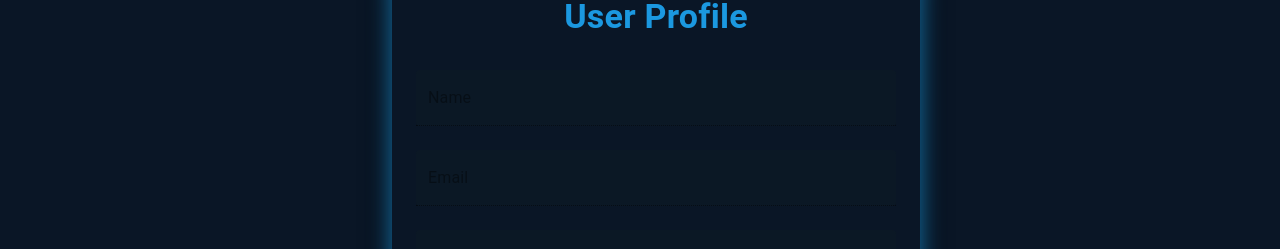
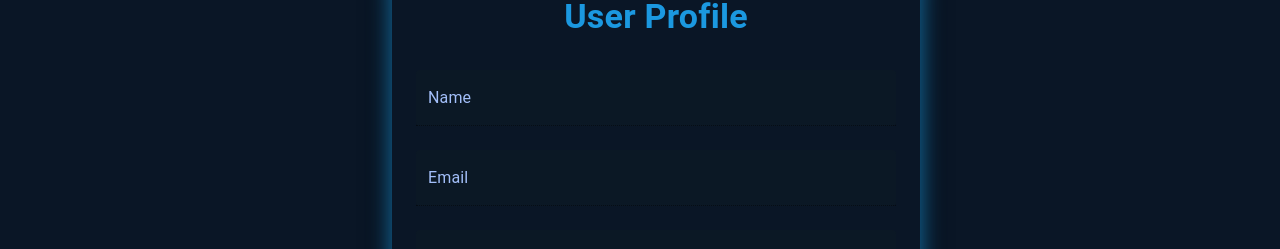
Before and after one commit to Gajindu-Gunarathna/vehicle-service, a React (Create React App) app: page /profile in a window 1280 px wide. Shown: the part 306-555 px from the top of the page. Built offline with nearby package versions, Linux system fonts and the light colour scheme.

Commit message:
userdoen

```diff
--- a/src/components/UserProfile.js
+++ b/src/components/UserProfile.js
@@ -122,6 +122,19 @@ export default function UserProfile() {
               bgcolor: "#0D1B2A",
               borderRadius: 1,
               "& .MuiInputLabel-root": { color: "#A3BFFA" },
+              "& .MuiInputBase-input": {
+              color: "#F5F7FA", // Normal text color
+              },
+              "& .Mui-disabled": {
+                color: "#A3BFFA", // Label text color
+                WebkitTextFillColor: "#A3BFFA", // Actual input text color when disabled
+              },
+
+              "& .MuiFilledInput-input.Mui-disabled": {
+                color: "#F5F7FA !important",
+                WebkitTextFillColor: "#F5F7FA !important",
+              },
+
             }}
           />
 
@@ -139,6 +152,20 @@ export default function UserProfile() {
               bgcolor: "#0D1B2A",
               borderRadius: 1,
               "& .MuiInputLabel-root": { color: "#A3BFFA" },
+              "& .MuiInputBase-input": {
+              color: "#F5F7FA", // Normal text color
+              },
+              "& .Mui-disabled": {
+                color: "#A3BFFA", // Label text color
+                WebkitTextFillColor: "#A3BFFA", // Actual input text color when disabled
+              },
+
+              // Conditionally hide text when editMode is true
+              "& .MuiFilledInput-input.Mui-disabled": {
+                color: editMode ? "transparent" : "#F5F7FA",
+                WebkitTextFillColor: editMode ? "transparent" : "#F5F7FA",
+              },
+
             }}
           />
 
@@ -156,6 +183,18 @@ export default function UserProfile() {
               bgcolor: "#0D1B2A",
               borderRadius: 1,
               "& .MuiInputLabel-root": { color: "#A3BFFA" },
+              "& .MuiInputBase-input": {
+              color: "#F5F7FA", // Normal text color
+              },
+              "& .Mui-disabled": {
+                color: "#A3BFFA", // Label text color
+                WebkitTextFillColor: "#A3BFFA", // Actual input text color when disabled
+              },
+
+              "& .MuiFilledInput-input.Mui-disabled": {
+                color: "#F5F7FA !important",
+                WebkitTextFillColor: "#F5F7FA !important",
+              },
             }}
           />
 
```
